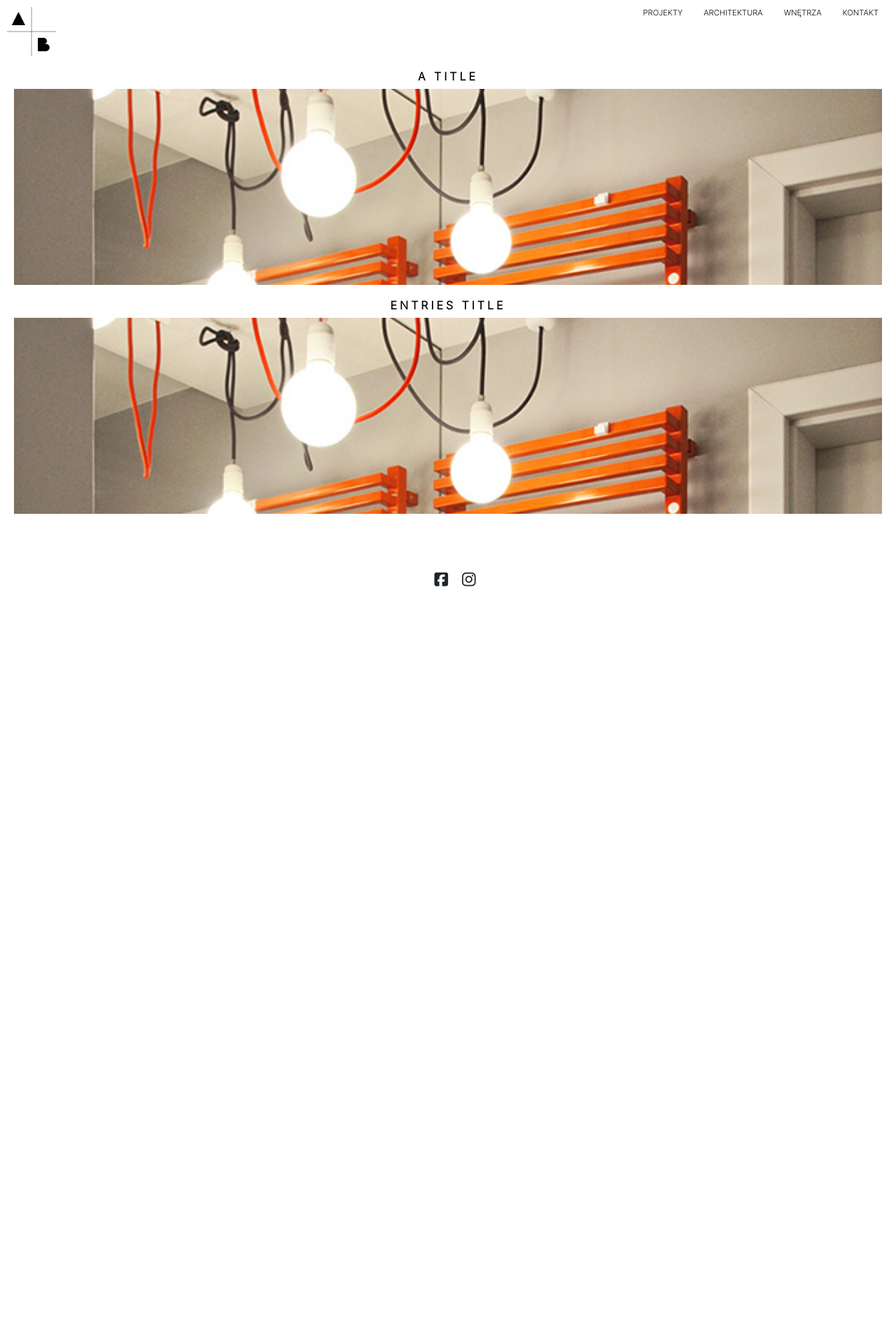
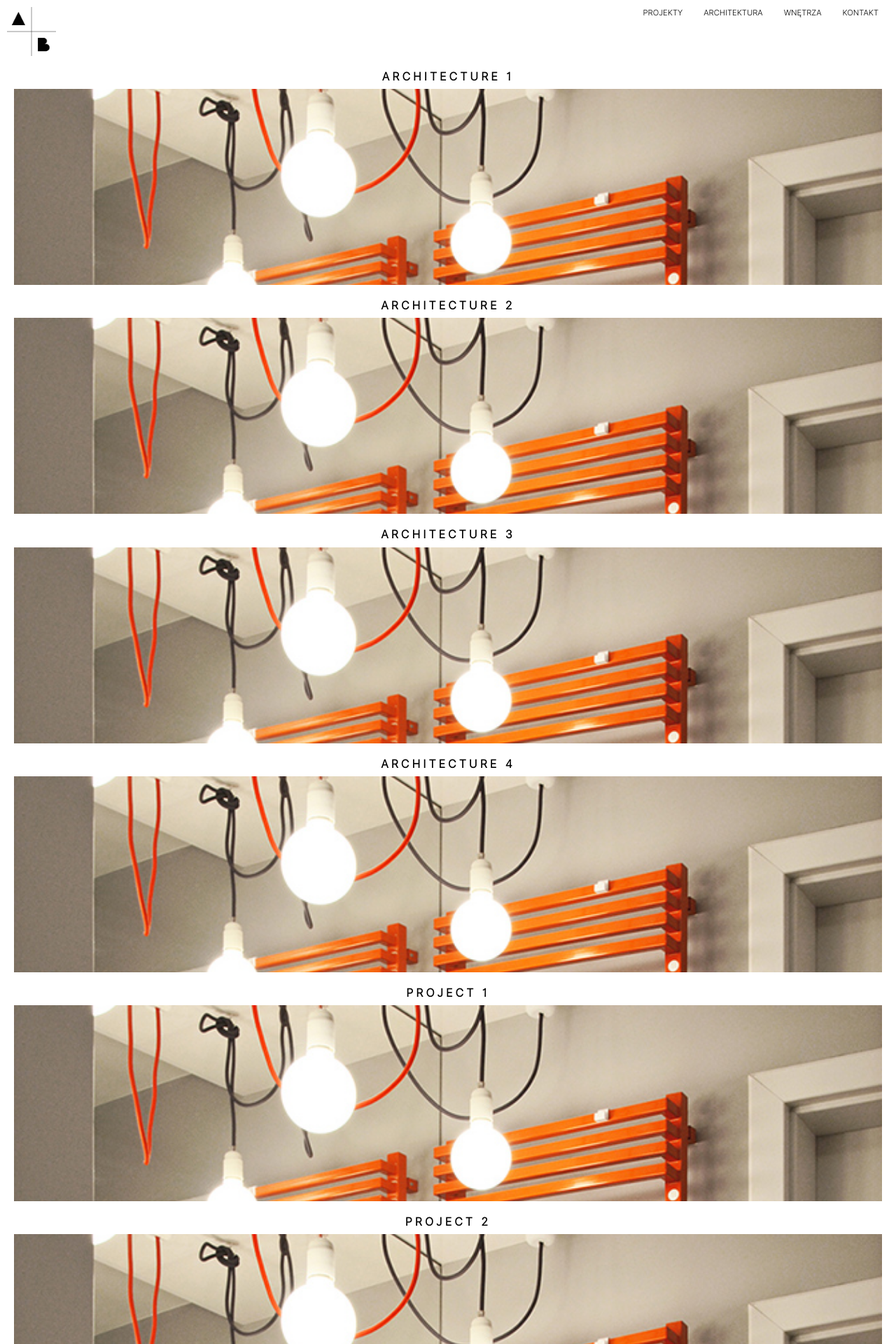
Before and after one commit to wrogoz/Architektura_A-B, a React (Create React App) app: page /projekty in a window 1280 px wide. Shown: the top 1920 px of the page at 70% size. Before the commit the page ends 913 px from the top, so only its background shows below. Built offline with nearby package versions, Linux system fonts and the light colour scheme.

Commit message:
Code refactoring

```diff
--- a/src/components/architecture-elements/mobile-architecture.jsx
+++ b/src/components/architecture-elements/mobile-architecture.jsx
@@ -1,56 +1,39 @@
 import React from "react";
-import styled from "styled-components";
+
 import Row from "react-bootstrap/Row";
-import Col from "react-bootstrap/Col";
-import Image from "react-bootstrap/Image";
+
 import bathroom from "../../images/entries/bathroom/01_1.jpg";
-import { Link } from "react-router-dom";
-import { connect } from "react-redux";
-import { showHideMobileMenu } from "../../redux/actions";
-const MobileArchitecture = (props) => {
-  const hideMobileMenu = () => {
-    if (props.isMenuOpen) {
-      props.dispatch(showHideMobileMenu());
-    }
-  };
+
+import MobileProjectElement from '../singleProjectComponent/mobileProjectListElement';
+const MobileArchitecture = () => {
 
   return (
     <Row>
-      <Col sm={12}>
-        <Link to="/architecture/swimmingPool" onClick={hideMobileMenu}>
-          <ProjectTitle>a Title</ProjectTitle>
-          <ImgBox>
-            <Img src={bathroom} rounded />
-          </ImgBox>
-        </Link>
-      </Col>
+
+<MobileProjectElement
+      title="Architecture 1"
+      imgSrc={bathroom}
+      path='bathroom'
+      />
+      <MobileProjectElement
+      title="Architecture 2"
+      imgSrc={bathroom}
+      path='bathroom'
+      />
+      <MobileProjectElement
+      title="Architecture 3"
+      imgSrc={bathroom}
+      path='bathroom'
+      />
+      <MobileProjectElement
+      title="Architecture 4"
+      imgSrc={bathroom}
+      path='bathroom'
+      />
     </Row>
   );
 };
 
-const ProjectTitle = styled.h2`
-  font-size: 1rem;
-  font-weight: bold;
-  text-align: center;
-  color: #000;
-  letter-spacing: 4px;
-  text-transform: uppercase;
-`;
-const Img = styled(Image)`
-  width: 100%;
-  margin-top: -18%;
-  padding: 0 10px;
-`;
-const ImgBox = styled.div`
-  height: 35vh;
-  overflow: hidden;
-  margin-bottom: 20px;
-`;
 
-const mapStateToProps = (state) => {
-  return {
-    isMenuOpen: state.isMenuOpen,
-  };
-};
 
-export default connect(mapStateToProps)(MobileArchitecture);
+export default MobileArchitecture
--- a/src/components/entries-elements/mobileEntries.jsx
+++ b/src/components/entries-elements/mobileEntries.jsx
@@ -1,56 +1,41 @@
 import React from "react";
-import styled from "styled-components";
+import bathroom from "../../images/entries/bathroom/01_1.jpg";
 import Row from "react-bootstrap/Row";
-import Col from "react-bootstrap/Col";
-import Image from "react-bootstrap/Image";
-import bathroom from "../../images/entries/bathroom/01_1.jpg";
-import { Link } from "react-router-dom";
-import { connect } from "react-redux";
-import { showHideMobileMenu } from "../../redux/actions";
+
+import MobileProjectElement from "../singleProjectComponent/mobileProjectListElement";
+
+
+
 const MobileEntries = (props) => {
-  const hideMobileMenu = () => {
-    if (props.isMenuOpen) {
-      props.dispatch(showHideMobileMenu());
-    }
-  };
+
+    // to do: create array with object {title,imgsrc,path} to display
 
   return (
     <Row>
-      <Col sm={12}>
-        <Link to="/entries/bathroom" onClick={hideMobileMenu}>
-          <ProjectTitle>entries Title</ProjectTitle>
-          <ImgBox>
-            <Img src={bathroom} rounded />
-          </ImgBox>
-        </Link>
-      </Col>
+      <MobileProjectElement
+      title="Project 1"
+      imgSrc={bathroom}
+      path='bathroom'
+      />
+      <MobileProjectElement
+      title="Project 2"
+      imgSrc={bathroom}
+      path='bathroom'
+      />
+      <MobileProjectElement
+      title="Project 3"
+      imgSrc={bathroom}
+      path='bathroom'
+      />
+      <MobileProjectElement
+      title="Project 4"
+      imgSrc={bathroom}
+      path='bathroom'
+      />
     </Row>
   );
 };
 
-const ProjectTitle = styled.h2`
-  font-size: 1rem;
-  font-weight: bold;
-  text-align: center;
-  color: #000;
-  letter-spacing: 4px;
-  text-transform: uppercase;
-`;
-const Img = styled(Image)`
-  width: 100%;
-  margin-top: -18%;
-  padding: 0 10px;
-`;
-const ImgBox = styled.div`
-  height: 35vh;
-  overflow: hidden;
-  margin-bottom: 20px;
-`;
 
-const mapStateToProps = (state) => {
-  return {
-    isMenuOpen: state.isMenuOpen,
-  };
-};
 
-export default connect(mapStateToProps)(MobileEntries);
+export default MobileEntries
--- /dev/null
+++ b/src/components/singleProjectComponent/mobileProjectListElement.jsx
@@ -0,0 +1,51 @@
+import React from 'react';
+import styled from 'styled-components'
+import {Link} from 'react-router-dom';
+import Col from 'react-bootstrap/Col'
+import {Image} from 'react-bootstrap'
+import {connect} from 'react-redux'
+import {showHideMobileMenu} from '../../redux/actions'
+const MobileProjectElement = (props)=>{
+
+    const hideMobileMenu = () => {
+        if (props.isMenuOpen) {
+          props.dispatch(showHideMobileMenu());
+        }
+      };
+    return(
+        <Col sm={12}>
+        <Link to={`/entries/${props.path}`} onClick={hideMobileMenu}>
+    <ProjectTitle>{props.title}</ProjectTitle>
+          <ImgBox>
+            <Img src={props.imgSrc} rounded />
+          </ImgBox>
+        </Link>
+      </Col>
+    )
+}
+const ProjectTitle = styled.h2`
+  font-size: 1rem;
+  font-weight: bold;
+  text-align: center;
+  color: #000;
+  letter-spacing: 4px;
+  text-transform: uppercase;
+`;
+const Img = styled(Image)`
+  width: 100%;
+  margin-top: -18%;
+  padding: 0 10px;
+`;
+const ImgBox = styled.div`
+  height: 35vh;
+  overflow: hidden;
+  margin-bottom: 20px;
+`;
+
+const mapStateToProps = (state)=>{
+    return {
+        isMenuOpen:state.isMenuOpen
+    }
+}
+
+export default connect(mapStateToProps)(MobileProjectElement)
--- a/src/components/singleProjectComponent/singleProjectDetails.jsx
+++ b/src/components/singleProjectComponent/singleProjectDetails.jsx
@@ -7,8 +7,8 @@ import Image from "react-bootstrap/Image";
 const SingleProject = (props) => {
   const imageList = props.arrayOfImages.map((el) => {
     return (
-      <ImageCol xs={12}>
-        <Img key={el} src={el} />
+      <ImageCol xs={12} key={el}>
+        <Img  src={el} />
       </ImageCol>
     );
   });
```
